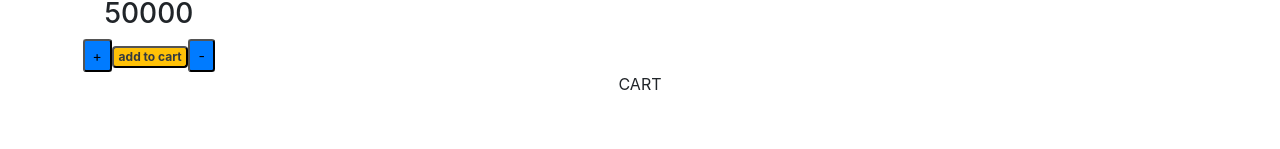
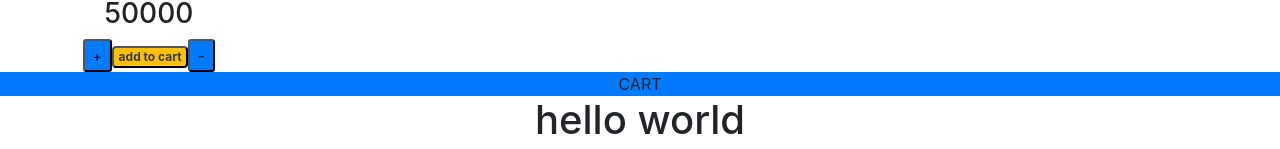
Before and after one commit to sushmita356/ECommerce, a React (Create React App) app: page /Viewcart in a window 1280 px wide. Shown: the part 3338-3487 px from the top of the page. Before the commit the page ends 3434 px from the top, so only its background shows below. Built offline with nearby package versions, Linux system fonts and the light colour scheme.

Commit message:
viweing carft items

```diff
--- a/src/App.js
+++ b/src/App.js
@@ -1,15 +1,32 @@
 import "./App.css";
 import Header from "./components/Header";
 import Home from "./components/Home";
-import Items from './components/Items';
-import ViewCart from './components/Viewcart';
+import Items from "./components/Items";
+import ViewCart from "./components/Viewcart";
 // import Shop from './components/Shop';
+import{
+  BrowserRouter as Router,
+  Route,
+  Link
+} from 'react-router-dom';
 
 function App() {
   return (
     <div className="App">
-      <Header/>
-     <Items/>
+      <Header />
+      <Items />
+      {/* <Switch>
+        <Route path="/" component={Items} />
+        <Route path="/dashboard" component={ViewCart} />
+      </Switch> */}
+      <Router>
+        <Route path="/" exact>
+          <Items />
+        </Route>
+        <Route path="/Viewcart"  exact>
+          <ViewCart />
+        </Route>
+      </Router>
     </div>
   );
 }
--- a/src/components/Items.js
+++ b/src/components/Items.js
@@ -89,13 +89,12 @@ const Shop = () => {
     // const currentItems = [...cart];
     // console.log(currentItems.length, "items count");
 
-
     // currentItems[index].quantity += 1;
     // setCart(currentItems.length + 1);
   };
 
   const decrementCart = (PrevState) => {
-        setCart(PrevState=>PrevState-1);
+    setCart((PrevState) => PrevState - 1);
 
     // console.log(PrevState,'prevState');
     // setCart([el,...cart]);
@@ -103,7 +102,6 @@ const Shop = () => {
 
     // currentItems[index].name.length -= 1;
     // setCart(currentItems);
-
 
     // setCart(cart.length-1);
     // const currentItems = [...cart];
@@ -114,14 +112,18 @@ const Shop = () => {
   };
 
   const removeFromCart = (el) => {
-    console.log(el,'el');
+    console.log(el, "el");
     let hardCopy = [...cart];
     hardCopy = hardCopy.filter((cartItem) => cartItem.id !== el.id);
-    console.log(hardCopy,'hardCopy');
+    console.log(hardCopy, "hardCopy");
     // console.log(cartItem.id,'idd');
-    console.log(el.id,'elid');
+    console.log(el.id, "elid");
     setCart(hardCopy);
+    var array = this.state.people;
   };
+  //   const removeFromCart = e => {
+  //     setCart(cart.slice(cart.indexOf(e.target.name, 1)))
+  // }
 
   const listItems = products.map((product) => (
     <div className="App">
@@ -155,17 +157,38 @@ const Shop = () => {
   ));
 
   const cartItems = cart.map((el) => (
-    <div className="products">
-      <div key={el.id}>
-        {`${el.name}: $${el.price}`}
+    <div className="row">
+      <div className="col-md-3">
+        <img src={el.image} alt={el.name} />
+        <h3 style={{ color: "blue" }}>{el.name}</h3>
+        <h3>{el.price}</h3>
         <input
           type="submit"
           className="bg-dark"
           value="remove"
           onClick={() => removeFromCart(el)}
         />
+        <input type="submit" className="bg-dark" value="Buy Now" />
+
+        {/* <button
+            class="badge bg-warning text-dark"
+            onClick={() => addToCart(product)}
+          >
+            add to cart
+          </button> */}
       </div>
     </div>
+    // <div className="products">
+    //   <div key={el.id}>
+    //     {`${el.name}: $${el.price}`}
+    //     <input
+    //       type="submit"
+    //       className="bg-dark"
+    //       value="remove"
+    //       onClick={() => removeFromCart(el)}
+    //     />
+    //   </div>
+    // </div>
   ));
 
   return (
@@ -175,7 +198,7 @@ const Shop = () => {
         cart Items {cart.length}
       </button>
       <div>{listItems}</div>
-      <div>CART</div>
+      <div className="bg-primary">CART</div>
       <div>{cartItems}</div>
       {/* <div>Total: ${cartTotal}</div> */}
     </div>
--- a/src/components/Viewcart.js
+++ b/src/components/Viewcart.js
@@ -3,7 +3,11 @@ import Items from "./Items";
 
 function Viewcart(props) {
   console.log(props, "propss");
-  return <div></div>;
+  return <div>
+    <h1>
+      hello world
+    </h1>
+  </div>;
 }
 
 export default Viewcart;
```
Also changed, not shown: src/components/Shop.js (deleted, +0 -28 lines), 1 other file (tests, documents, lock files or other folders).
